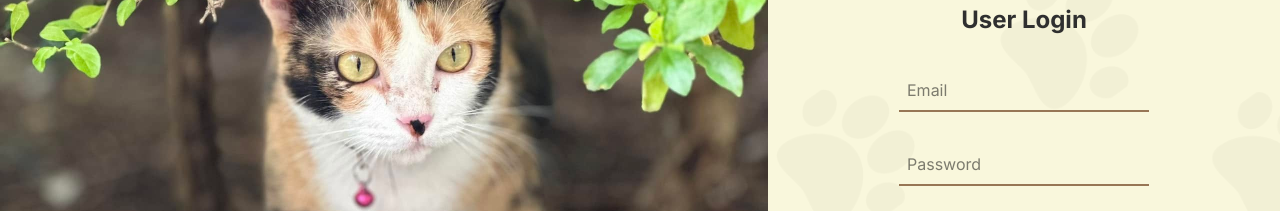
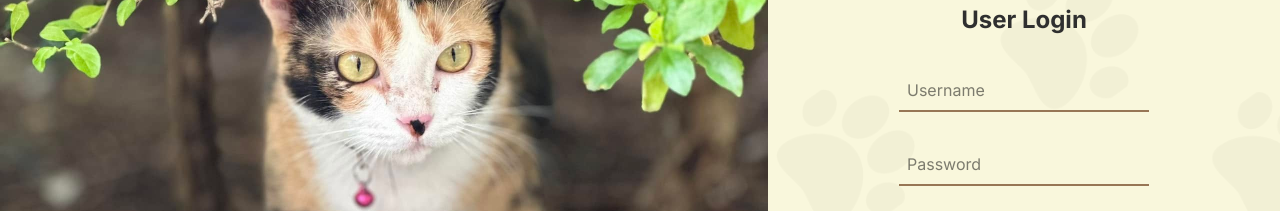
Before and after one commit to GeloyC/cp2_whiskerwatch, a React (Vite) app in the folder frontend/: page /login in a window 1280 px wide. Shown: the part 342-553 px from the top of the page. Built offline with nearby package versions, Linux system fonts and the light colour scheme; no server answers.

Commit message:
login using username & password

```diff
--- a/frontend/src/pages/LoginAndSignUp/Login.jsx
+++ b/frontend/src/pages/LoginAndSignUp/Login.jsx
@@ -960,6 +960,7 @@ const Login = () => {
   const { user, setUser, login, refreshSession } = useSession();
 
   const [email, setEmail] = useState("");
+  const [username, setUsername] = useState("");
   const [emailForgot, setEmailForgot] = useState("");
   const [password, setPassword] = useState("");
   const [confirmPassword, setConfirmPassword] = useState("");
@@ -971,7 +972,7 @@ const Login = () => {
   const [otpStep, setOtpStep] = useState(false);
   const [otp, setOtp] = useState("");
 
-  const emailRegex = /^[^\s@]+@[^\s@]+\.[^\s@]+$/;
+  // const emailRegex = /^[^\s@]+@[^\s@]+\.[^\s@]+$/;
 
   // ------------------- USER LOGIN -------------------
   const handleLogin = async (event) => {
@@ -979,16 +980,16 @@ const Login = () => {
     setError("");
     setLoading(true);
 
-    if (!emailRegex.test(email)) {
-      setError("Please enter a valid email address");
-      setLoading(false);
-      return;
-    }
+    // if (!emailRegex.test(email)) {
+    //   setError("Please enter a valid email address");
+    //   setLoading(false);
+    //   return;
+    // }
 
     try {
       const response = await axios.post(
         `${url}/user/login`,
-        { email, password },
+        { username, password },
         { withCredentials: true }
       );
 
@@ -1190,11 +1191,11 @@ const Login = () => {
           <form onSubmit={handleLogin} className="flex flex-col items-center gap-8">
             <label className="text-[#2F2F2F] text-[24px] font-bold">User Login</label>
             <input
-              type="email"
-              placeholder="Email"
-              value={email}
+              type="text"
+              placeholder="Username"
+              value={username}
               onChange={(e) => {
-                setEmail(e.target.value);
+                setUsername(e.target.value);
                 if (error) setError("");
               }}
               className="border-b-2 border-b-[#977655] p-2"
```
Also changed, not shown: 1 other file (tests, documents, lock files or other folders).
